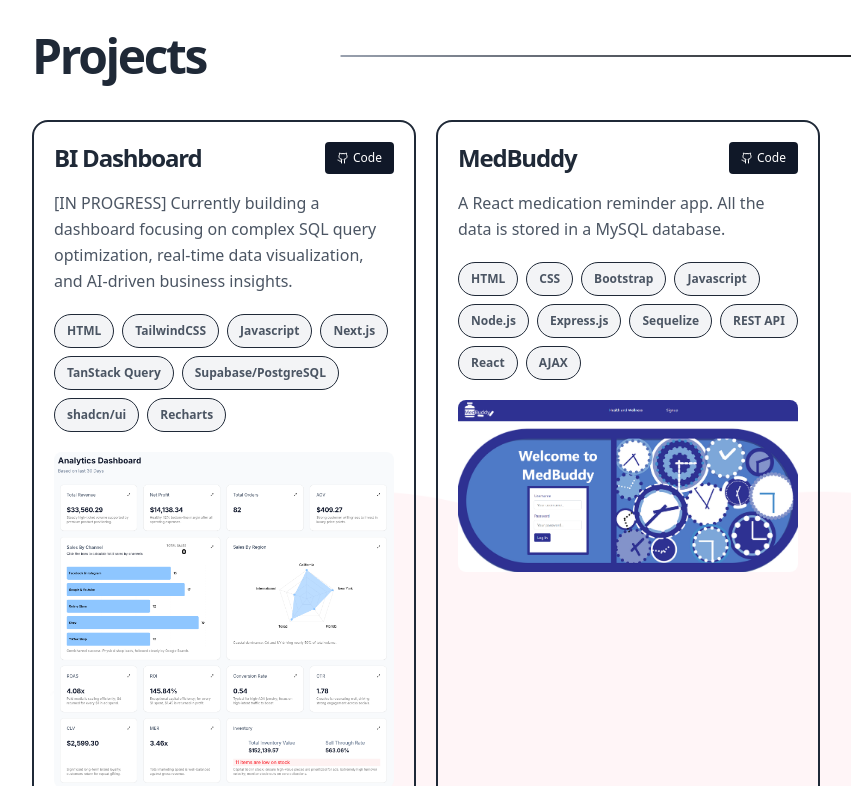
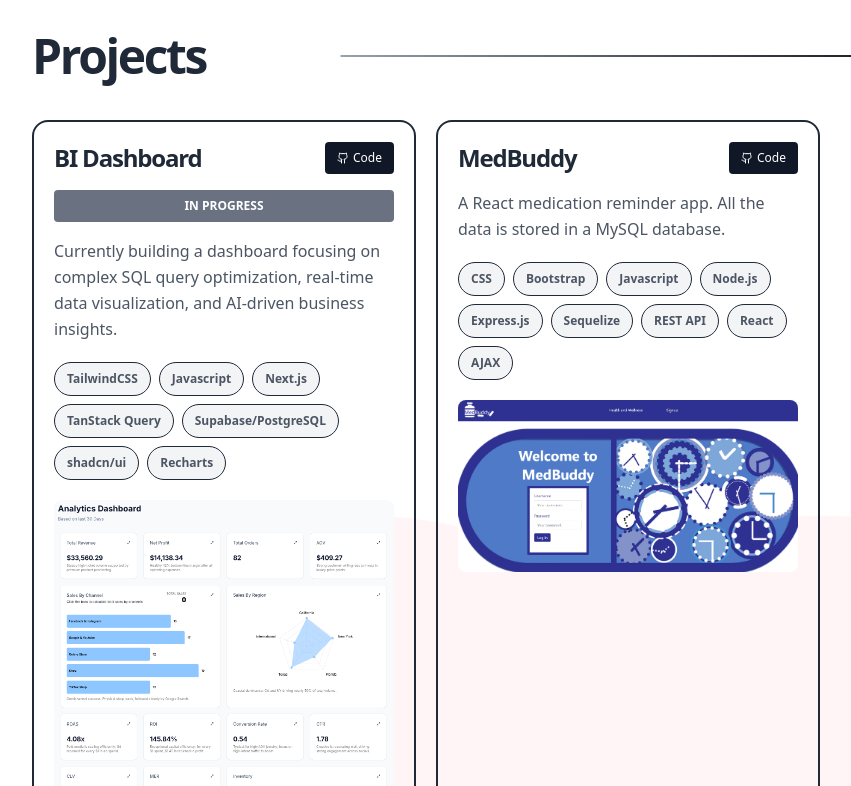
Before and after one commit to jamieluong03/jamies-portfolio, a Next.js app: page / in a window 1280 px wide. Shown: the part 2860-3646 px from the top of the page, without its empty margins (48-899 px from the left). Built offline with nearby package versions, Linux system fonts and the light colour scheme.

Commit message:
added in progress text

```diff
--- a/app/components/projects.tsx
+++ b/app/components/projects.tsx
@@ -2,6 +2,13 @@ import Image from 'next/image';
 import { projects } from '../lib/data';
 
 export function Project() {
+
+    const inProgresIcon = () => {
+        return (
+            <span className="flex items-center justify-center mb-4 bg-gray-500 text-white md:py-2 px-2 md:px-3 rounded md:text-xs font-bold">IN PROGRESS</span>
+        );
+    };
+
     return (
         <>
             <section id="projects" className="relative w-full">
@@ -45,8 +52,9 @@ export function Project() {
                                 <a href={project.link} className="flex items-center justify-center gap-1 mb-4 bg-gray-900 text-white md:py-2 px-2 md:px-3 rounded md:text-xs font-medium" target="_blank" rel="noopener noreferrer">
                                     <svg xmlns="http://www.w3.org/2000/svg" width="10" height="10" viewBox="0 0 24 24" fill="none" stroke="currentColor" strokeWidth="2" strokeLinecap="round" strokeLinejoin="round" className="lucide lucide-github md:size-3" aria-hidden="true"><path d="M15 22v-4a4.8 4.8 0 0 0-1-3.5c3 0 6-2 6-5.5.08-1.25-.27-2.48-1-3.5.28-1.15.28-2.35 0-3.5 0 0-1 0-3 1.5-2.64-.5-5.36-.5-8 0C6 2 5 2 5 2c-.3 1.15-.3 2.35 0 3.5A5.403 5.403 0 0 0 4 9c0 3.5 3 5.5 6 5.5-.39.49-.68 1.05-.85 1.65-.17.6-.22 1.23-.15 1.85v4"></path><path d="M9 18c-4.51 2-5-2-7-2"></path></svg>
                                     <span>Code</span>
-                                    </a>
-                                    </div>
+                                </a>
+                                </div>
+                                {project.status === "pending" ? inProgresIcon() : ""}
                                 <p>{project.details}</p>
                                 <div className="relative flex flex-wrap gap-2 my-5">
                                     {project.technologies.map((tech, index) => (
--- a/app/lib/data.ts
+++ b/app/lib/data.ts
@@ -114,8 +114,9 @@ export const projects = [
         name: 'BI Dashboard',
         image: '/analytics-dashboard-screenshot.png',
         link: 'https://github.com/jamieluong03/BI-Dashboard',
-        details: '[IN PROGRESS] Currently building a dashboard focusing on complex SQL query optimization, real-time data visualization, and AI-driven business insights.',
-        technologies: ['HTML', 'TailwindCSS', 'Javascript', 'Next.js', 'TanStack Query', 'Supabase/PostgreSQL', 'shadcn/ui', 'Recharts']
+        details: 'Currently building a dashboard focusing on complex SQL query optimization, real-time data visualization, and AI-driven business insights.',
+        technologies: ['TailwindCSS', 'Javascript', 'Next.js', 'TanStack Query', 'Supabase/PostgreSQL', 'shadcn/ui', 'Recharts'],
+        status: 'pending'
 
     },
     {
@@ -123,21 +124,24 @@ export const projects = [
         image: '/medbuddy.png',
         link: 'https://github.com/jamieluong03/MedBuddy-project',
         details: 'A React medication reminder app. All the data is stored in a MySQL database.',
-        technologies: ['HTML', 'CSS', 'Bootstrap', 'Javascript', 'Node.js', 'Express.js', 'Sequelize', 'REST API', 'React', 'AJAX']
+        technologies: ['CSS', 'Bootstrap', 'Javascript', 'Node.js', 'Express.js', 'Sequelize', 'REST API', 'React', 'AJAX'],
+        status: 'done'
     },
     {
         name: 'Recipedia',
         image: '/recipedia.png',
         link: 'https://github.com/jamieluong03/Recipedia',
         details: "An online recipe book for users who are inventive and love to cook. Each of the recipes are sorted by their cuisine type. ",
-        technologies: ['HTML', 'CSS', 'Bulma', 'Javascript', 'Node.js', 'Express.js', 'MySQL', 'REST API', 'AJAX']
+        technologies: ['CSS', 'Bulma', 'Javascript', 'Node.js', 'Express.js', 'MySQL', 'REST API', 'AJAX'],
+        status: 'done'
     },
     {
         name: 'Music Space',
         image: '/musicspace.png',
         link: 'https://github.com/jamieluong03/Music-Space',
         details: 'In this music space, the user is able to search for the latest songs, albums, and upcoming shows from their favorite artists.',
-        technologies: ['HTML', 'CSS', 'Bulma', 'REST API', 'Fetch API', 'Javascript', 'jQuery']
+        technologies: ['CSS', 'Bulma', 'REST API', 'Fetch API', 'Javascript', 'jQuery'],
+        status: 'done'
     }
 ];
 
```
